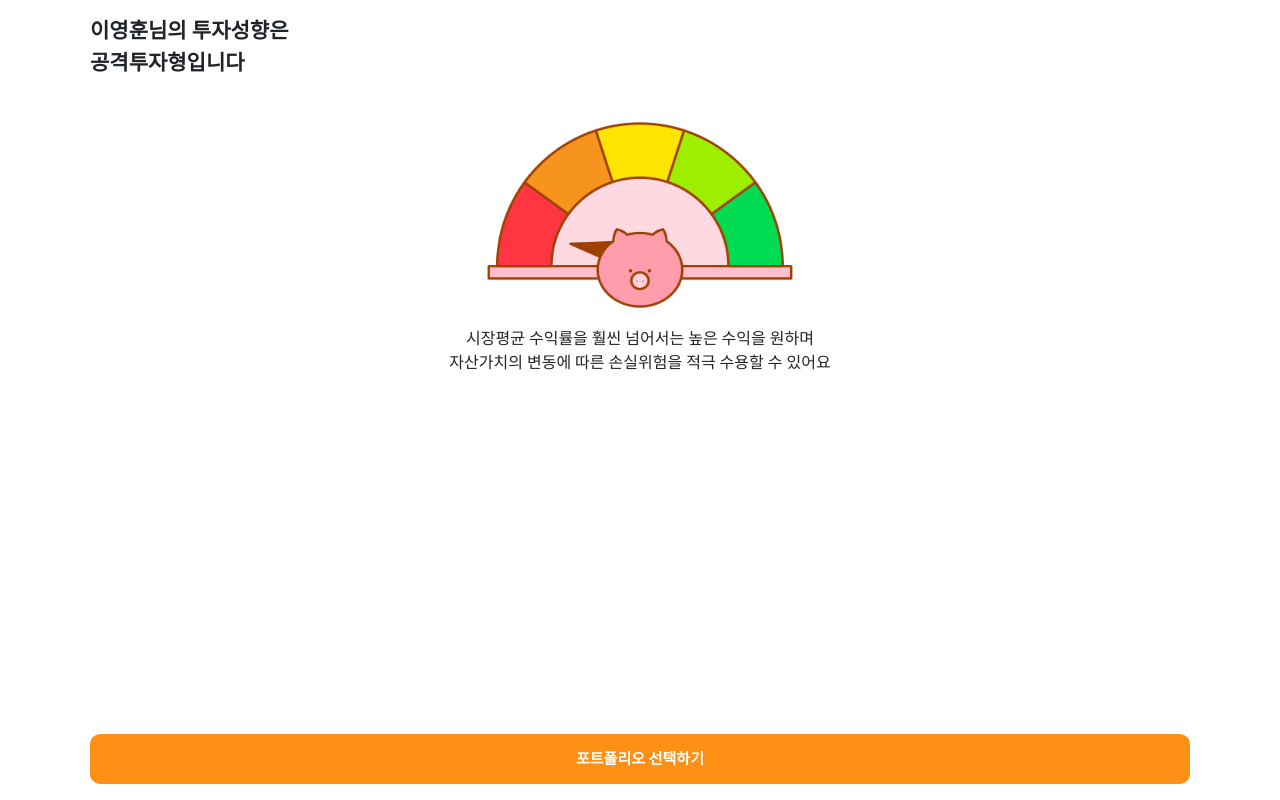
After one commit to Younghoon-Lee/robo-advisor, a Flask app: template app/templates/result.html in a window 1280 px wide. The commit adds this page. Run offline with Flask 2, Linux system fonts and the light colour scheme; the template is opened without the code that fills it, so the values that code supplies are empty; some libraries are stand-ins or nearby versions; some web fonts are replaced.

Commit message:
add result page & css, image files

```diff
--- a/app/app.py
+++ b/app/app.py
@@ -3,11 +3,103 @@ import sqlite3
 
 app = Flask(__name__)
 
+NUMBER_OF_QUESTIONS = 10
 
+
+@app.route('/survey')
 @app.route('/', methods=['GET'])
 def survey():
     return render_template("index.html")
 
 
+@app.route('/result', methods=['GET', 'POST'])
+def result():
+    if request.method == 'POST':
+        total_score = 0
+        for i in range(1, NUMBER_OF_QUESTIONS+1):
+
+            if i == 4:
+                period_score = []
+                invest_score = []
+
+                if request.form.get('1') == 'on':
+                    invest_score.append(6)
+                    period_score.append(int(request.method['period1']))
+                if request.form.get('2') == 'on':
+                    invest_score.append(3)
+                    period_score.append(int(request.method['period2']))
+                if request.form.get('3') == 'on':
+                    invest_score.append(1)
+                    period_score.append(int(request.method['period3']))
+                if invest_score:
+                    total_score += max(period_score) + max(invest_score)
+            if i == 8 or 9:
+                continue
+            total_score += int(request.form['options'+str(i)])
+
+        # 투자자성향 분류 1단계
+        if total_score <= 14:
+            user_type_level = 5  # 안정형
+        elif total_score <= 19:
+            user_type_level = 4  # 안정추구형
+        elif total_score <= 24:
+            user_type_level = 3  # 위험중립형
+        elif total_score <= 29:
+            user_type_level = 2  # 적극투자형
+        else:
+            user_type_level = 1  # 공격투자형
+
+        # 투자자성향 분류 2단계
+        investing_period = int(request.form['options9'])
+        if investing_period == 1:
+            if (user_type_level == 1) or (user_type_level == 2):
+                user_type = "위험중립형"
+            if (user_type_level == 3) or (user_type_level == 4):
+                user_type = "안전추구형"
+            else:
+                user_type = "안정형"
+        elif investing_period == 2:
+            if (user_type_level == 1):
+                user_type = "공격투자형"
+            elif user_type_level == 2:
+                user_type = "적극투자형"
+            elif user_type_level == 3:
+                user_type = "위험중립형"
+            else:
+                user_type = "안전추구형"
+        elif investing_period == 3:
+            if user_type_level == 1:
+                user_type = "공격투자형"
+            elif user_type_level == 2 or user_type_level == 3:
+                user_type = "적극투자형"
+            elif user_type_level == 4:
+                user_type = "위험중립형"
+            else:
+                user_type = "안전추구형"
+        elif investing_period == 4:
+            if (user_type_level == 1) or (user_type_level == 2):
+                user_type = "공격투자형"
+            elif (user_type_level == 3):
+                user_type = "적극투자형"
+            else:
+                user_type = "위험중립형"
+        else:
+            if (user_type_level == 5) or (user_type_level == 4):
+                user_type = "위험중립형"
+            else:
+                user_type = "공격투자형"
+        response = make_response(render_template(
+            'result.html', user_type=user_type))
+
+        return response
+    else:
+        return "Invalid Access"
+
+
+@app.route('/optimize')
+def optimize():
+    return "Meet You Soon"
+
+
 if __name__ == '__main__':
     app.run(host="0.0.0.0", debug=True)
--- /dev/null
+++ b/app/templates/result.html
@@ -0,0 +1,93 @@
+<!DOCTYPE html>
+<html lang="ko">
+
+<head>
+    <meta charset="UTF-8">
+    <meta name="viewport" content="width=device-width, initial-scale=1.0, minimum-scale=1.0, maximum-scale=1.0, user-scalable=no">
+    <meta name="theme-color" content="#000000" />
+    <title>티클 | 투자 성향 분석</title>
+    <style>
+        @import url(http://spoqa.github.io/spoqa-han-sans/css/SpoqaHanSans-kr.css);
+        @import url(http://spoqa.github.io/spoqa-han-sans/css/SpoqaHanSans-jp.css);
+    </style>
+    <!-- CSS -->
+    <link rel="stylesheet" href="https://stackpath.bootstrapcdn.com/bootstrap/4.5.0/css/bootstrap.min.css"
+        integrity="sha384-9aIt2nRpC12Uk9gS9baDl411NQApFmC26EwAOH8WgZl5MYYxFfc+NcPb1dKGj7Sk" crossorigin="anonymous">
+    <link rel="stylesheet" href={{ url_for('static',filename='common.css')}}>
+
+    <!-- JS -->
+    <script src="https://code.jquery.com/jquery-3.5.1.min.js"
+        integrity="sha256-9/aliU8dGd2tb6OSsuzixeV4y/faTqgFtohetphbbj0=" crossorigin="anonymous"></script>
+    <script src="https://cdn.jsdelivr.net/npm/popper.js@1.16.0/dist/umd/popper.min.js"
+        integrity="sha384-Q6E9RHvbIyZFJoft+2mJbHaEWldlvI9IOYy5n3zV9zzTtmI3UksdQRVvoxMfooAo"
+        crossorigin="anonymous"></script>
+    <script src="https://stackpath.bootstrapcdn.com/bootstrap/4.5.0/js/bootstrap.min.js"
+        integrity="sha384-OgVRvuATP1z7JjHLkuOU7Xw704+h835Lr+6QL9UvYjZE3Ipu6Tp75j7Bh/kR0JKI"
+        crossorigin="anonymous"></script>
+</head>
+
+<body>
+    <div class="container page">
+        <div class="contentWrapper">
+            <div class="d-flex flex-column pageTitle">
+                <p class="title3 bold marginBottomTiny" id="user_type">
+                    이영훈님의 투자성향은<br />
+                    {% if user_type == "안정형"%}
+                        안전형입니다
+                    {% elif user_type == "안정추구형"%}
+                        안전추구형입니다
+                    {% elif user_type == "위험중립형"%}
+                        위험중립형입니다
+                    {% elif user_type == "적극투자형"%}
+                        적극투자형입니다
+                    {% else %}
+                        공격투자형입니다
+                    {% endif %}
+                </p>
+
+            </div>
+            <!-- 투자자 성향 등급 이미지(돼지)!! -->
+            <div class="d-flex flex-column align-items-center">
+                {% if user_type == "안전형"%}
+                    <img class="tendencyImage" src= {{ url_for('static',filename='grade5.png')}}/>
+                {% elif user_type == "안전추구형"%}
+                    <img class="tendencyImage" src= {{ url_for('static',filename='grade4.png')}}/>
+                {% elif user_type == "위험중립형"%}
+                    <img class="tendencyImage" src= {{ url_for('static',filename='grade3.png')}}/>
+                {% elif user_type == "적극투자형"%}
+                    <img class="tendencyImage" src= {{ url_for('static',filename='grade2.png')}}/>
+                {% else%}
+                    <img class="tendencyImage" src= {{ url_for('static',filename='grade1.png')}}/>
+                {% endif%}
+            </div>
+            <div class="d-flex flex-column pageTitleWithDescription">
+                <p class="tendencyDescription" style="text-align: center">
+                    {% if user_type == "안정형"%}
+                        투자원금에 손실이 발생하는 것을 원하지 않으며<br />
+                        예금 또는 적금 수준의 수익률을 기대해요
+                    {% elif user_type == "안전추구형"%}
+                        투자원금의 손실 위험은 최소화하고 싶으며<br />
+                        수익을 위해 단기적인 손실은 수용할 수 있어요
+                    {% elif user_type == "위험중립형"%}
+                        투자에 상응하는 투자 위험이 있음을 인식하고 있어요<br />
+                        높은 수익을 위해 일정 수준의 손실을 감수할 수 있어요
+                    {% elif user_type == "적극투자형"%}
+                        투자원금의 보전보다는 위험을 감수하더라도<br />
+                        높은 수준의 투자 수익을 얻고 싶어요
+                    {% else %}
+                        시장평균 수익률을 훨씬 넘어서는 높은 수익을 원하며<br />
+                        자산가치의 변동에 따른 손실위험을 적극 수용할 수 있어요
+                    {% endif%}
+                </p>
+            </div>
+
+            <div class="d-flex mt-auto">
+                <button class="squareButton" id="nextButton" onclick="location.href='{{ url_for('optimize')}}' ">포트폴리오 선택하기</button>
+            </div>
+        </div>
+
+    </div>
+
+</body>
+
+</html>
```
Also changed, not shown: app/templates/index.html (+8 -8 lines), test/test.py (added, +13 -0 lines), app/static/grade1.png (added), app/static/grade2.png (added), app/static/grade3.png (added), app/static/grade4.png (added), app/static/grade5.png (added).
